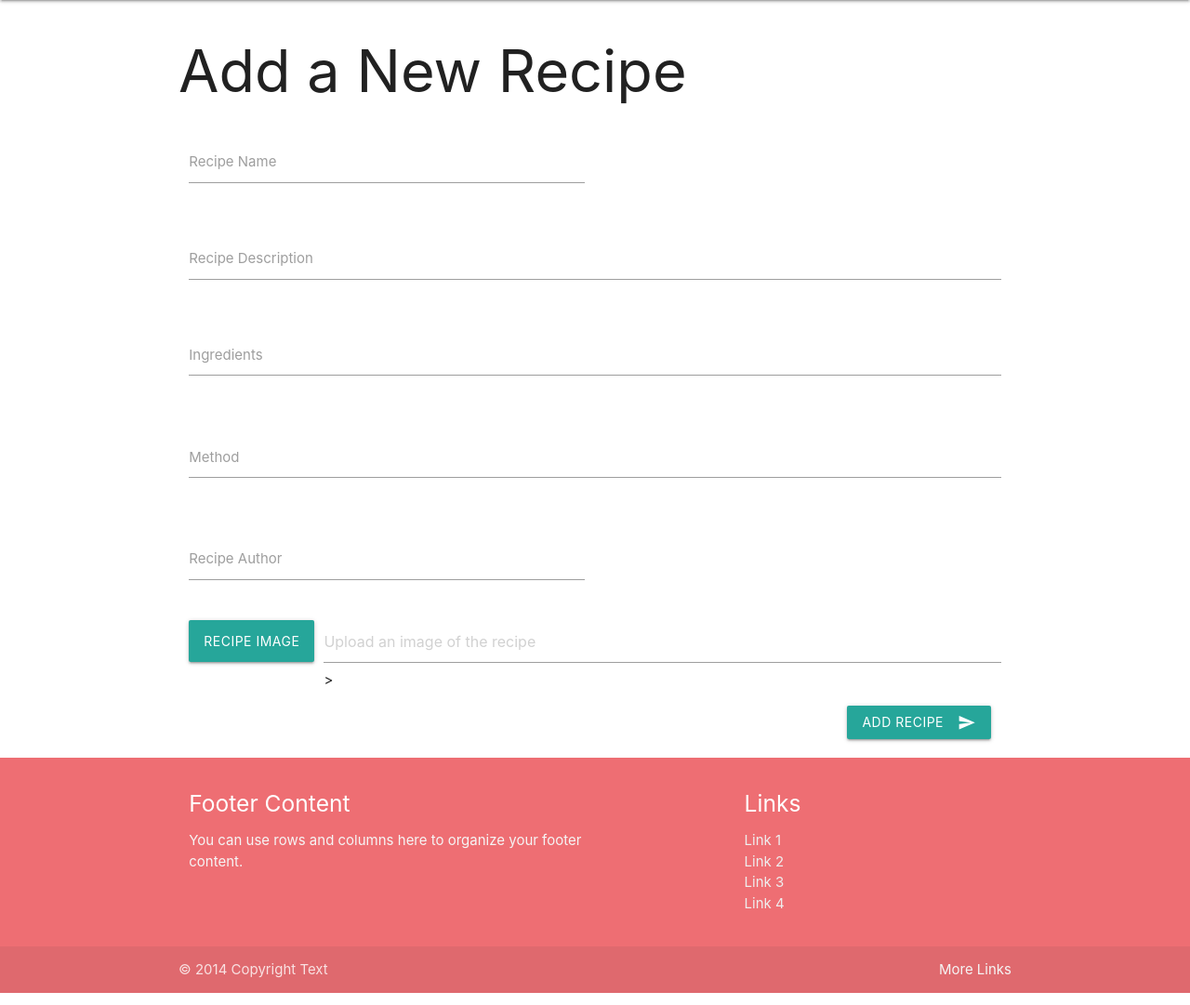
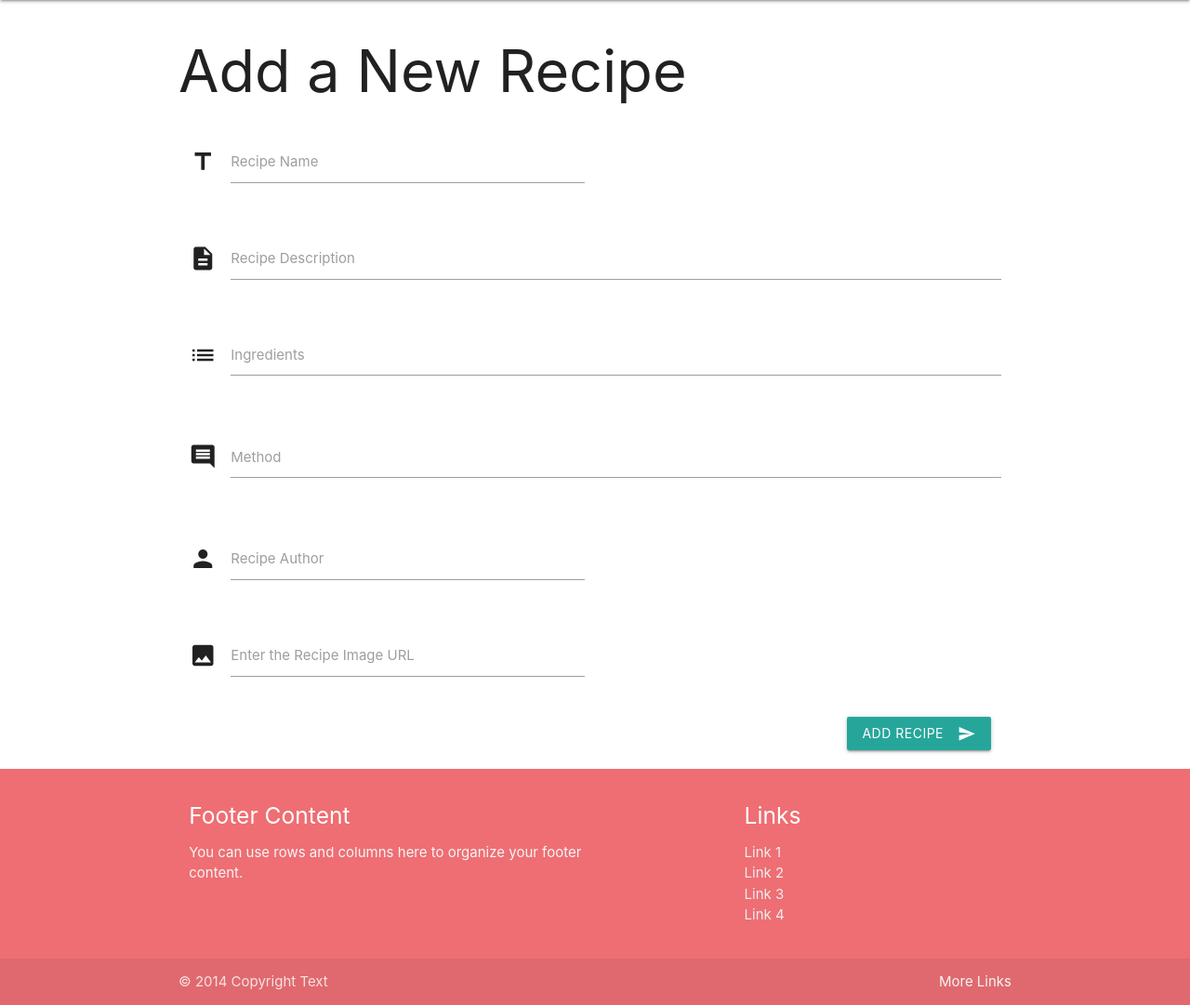
Before and after one commit to darrenmessenger/cookbook, a Flask app: page /add_recipe in a window 1280 px wide. Shown: the part 64-1145 px from the top of the page at 93% size. Run offline with Flask 2, Linux system fonts and the light colour scheme; some libraries are stand-ins or nearby versions.

Commit message:
Added a URL for image files and tidied up cards

```diff
--- a/app.py
+++ b/app.py
@@ -31,6 +31,20 @@ def categories():
 def add_recipe():
     return render_template('add_recipe.html')
 
+@app.route('/add_recipe', methods = ['GET','POST'])
+def insert_recipe():
+        if request.method == 'POST':
+            recipe ={'recipe_name': request.form.get('recipe_name'),
+                'recipe_description': request.form.get('recipe_description'),
+                'recipe_ingredients': request.form.get('recipe_ingredients'),
+                'recipe_method': request.form.get('recipe_method'),
+                'recipe_author': request.form.get('recipe_author'),
+                'recipe_image_url': request.form.get('recipe_image_url')
+            }
+
+            mongo.db.recipes.insert_one(recipe)
+
+            return redirect(url_for('index'))
 
 if __name__ == '__main__':
     app.run(host=os.environ.get('IP'),
--- a/static/css/style.css
+++ b/static/css/style.css
@@ -39,3 +39,13 @@
    color: white;
    text-align: center;
  }
+
+.card {
+    height: 250px;
+
+}
+
+.card-content {
+    height: 100px;
+    overflow: auto;
+}
--- a/templates/add_recipe.html
+++ b/templates/add_recipe.html
@@ -4,45 +4,48 @@
 
   <div class="row">
     <h1>Add a New Recipe</h1>
-    <form class="col s12">
+     <form action="{{ url_for('insert_recipe') }}" method="POST"  class="col s12">
       <div class="row">
         <div class="input-field col s6">
-          <input id="recipe_name" type="text" class="validate">
+          <i class="material-icons prefix">title</i>
+          <input id="recipe_name" name="recipe_name" type="text" class="validate">
           <label for="recipe_name">Recipe Name</label>
         </div>
       </div>
       <div class="row">
         <div class="input-field col s12">
-          <input id="recipe_description" type="text" class="validate">
+          <i class="material-icons prefix">description</i>
+          <input id="recipe_description"  name="recipe_description" type="text" class="validate">
           <label for="recipe_description">Recipe Description</label>
         </div>
       </div>
       <div class="row">
         <div class="input-field col s12">
-          <textarea id="recipe_ingredients" class="materialize-textarea"></textarea>
+          <i class="material-icons prefix">list</i>
+          <textarea id="recipe_ingredients" name="recipe_ingredients" class="materialize-textarea"></textarea>
           <label for="recipe_ingredients">Ingredients</label>
         </div>
       </div>
       <div class="row">
         <div class="input-field col s12">
-          <textarea id="recipe_method" class="materialize-textarea"></textarea>
+          <i class="material-icons prefix">insert_comment</i>
+          <textarea id="recipe_method" name="recipe_method" class="materialize-textarea"></textarea>
           <label for="recipe_method">Method</label>
         </div>
       </div>
       <div class="row">
         <div class="input-field col s6">
-          <input id="recipe_author" type="text" class="validate">
+          <i class="material-icons prefix">person</i>
+          <input id="recipe_author" name="recipe_author" type="text" class="validate">
           <label for="recipe_author">Recipe Author</label>
         </div>
       </div>
 
-      <div class="file-field input-field">
-        <div class="btn">
-          <span>Recipe Image</span>
-          <input type="file">
-        </div>
-        <div class="file-path-wrapper">
-          <input class="file-path validate" type="text" placeholder="Upload an image of the recipe">>
+      <div class="row">
+        <div class="input-field col s6">
+          <i class="material-icons prefix">image</i>
+          <input id="recipe_image_url" name="recipe_image_url" type="text" class="validate">
+          <label for="recipe_image_url">Enter the Recipe Image URL</label>
         </div>
       </div>
 
--- a/templates/includes/_navbar.html
+++ b/templates/includes/_navbar.html
@@ -1,7 +1,7 @@
 <header>
  <nav>
     <div class="nav-wrapper">
-      <a href="#!" class="brand-logo">Logo</a>
+      <a href="{{url_for('index')}}" class="brand-logo">Logo</a>
       <a href="#" data-target="mobile-demo" class="sidenav-trigger"><i class="material-icons">menu</i></a>
       <ul class="right hide-on-med-and-down">
         <li><a href="{{url_for('about')}}">About</a></li>
```
Also changed, not shown: templates/index.html (+19 -3 lines).
